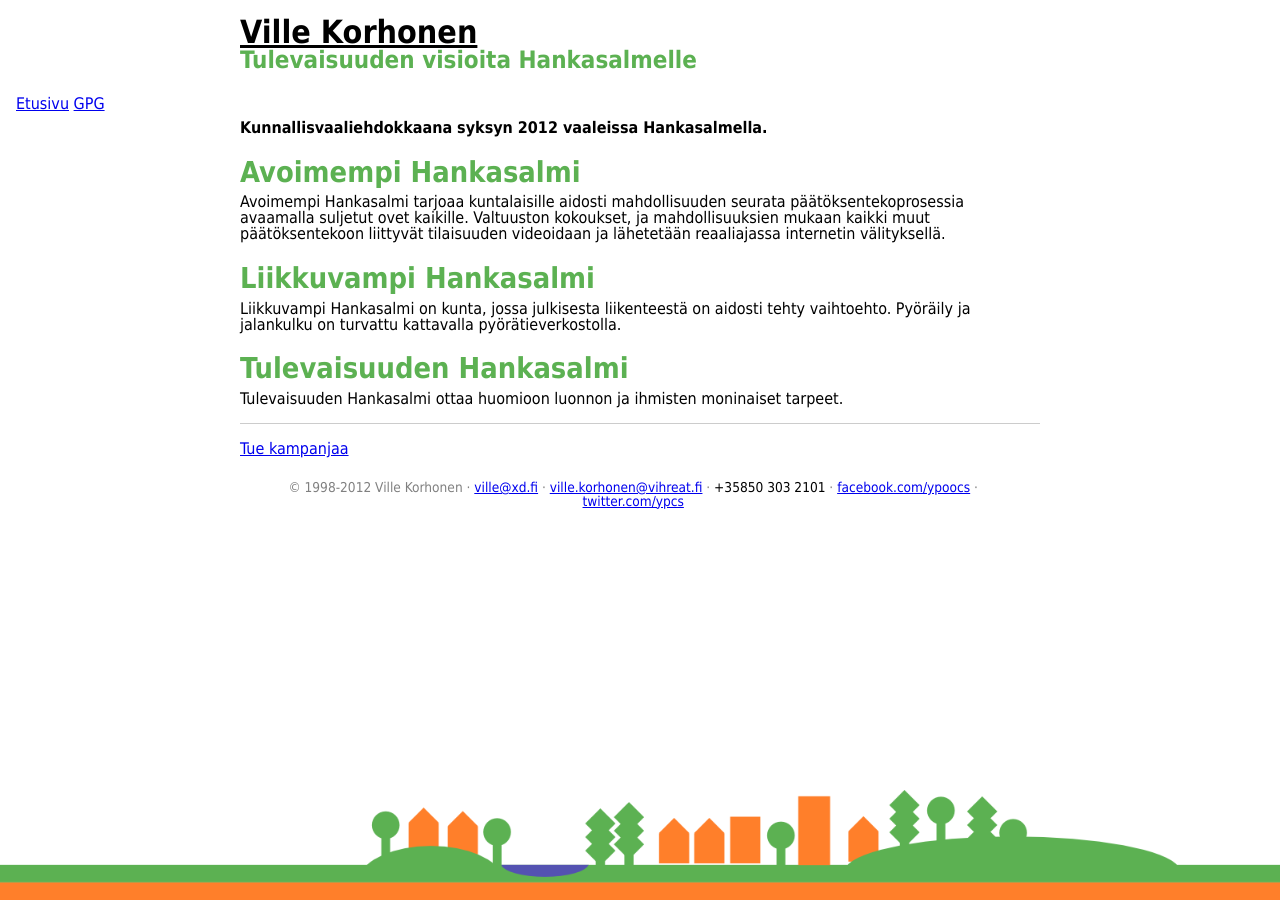
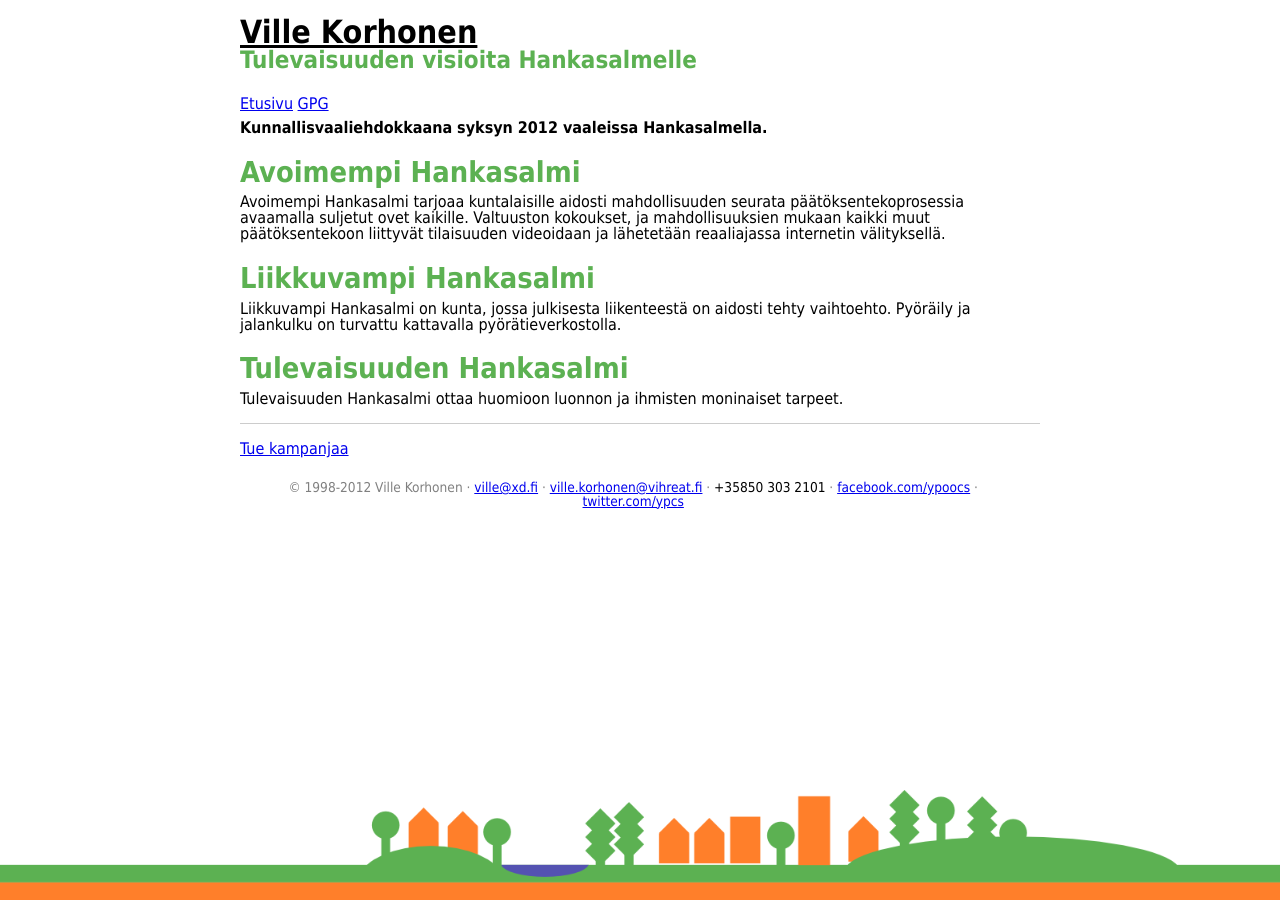
Before and after one commit to annavonzansen/ypcs.github.com, a Jekyll site: the page built from index.html, in a window 1280 px wide. Built offline with Jekyll 4.4.1, drawn with Linux system fonts in a browser that asks for light colours; nearby versions of some CDN libraries; library files that are not in the unit come from our copies; Markdown is read by kramdown in place of the engine named in the settings.

Commit message:
#mainmenu width

```diff
--- a/media/css/kuntavaalit2012.css
+++ b/media/css/kuntavaalit2012.css
@@ -8,7 +8,8 @@ body {
 }
 header,
 #main,
-footer {
+footer,
+#mainmenu {
   max-width: 800px;
   margin-left: auto;
   margin-right: auto;
--- a/media/css/kuntavaalit2012.less
+++ b/media/css/kuntavaalit2012.less
@@ -14,7 +14,7 @@ body {
 //    min-height: 100%;
 }
 
-header, #main, footer {
+header, #main, footer, #mainmenu {
 	max-width: 800px;
 	margin-left: auto;
 	margin-right: auto;
```
